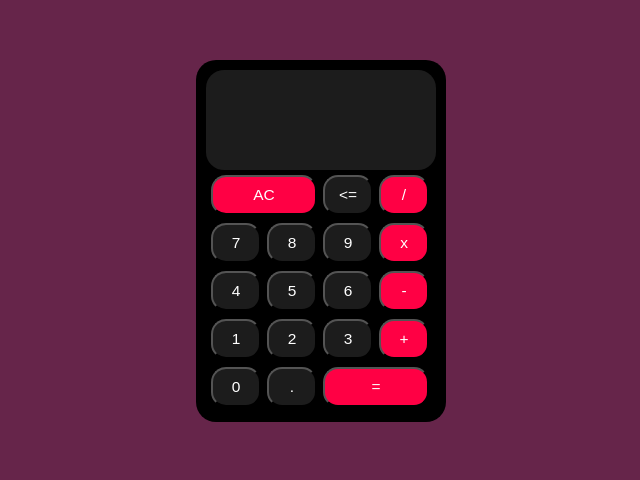
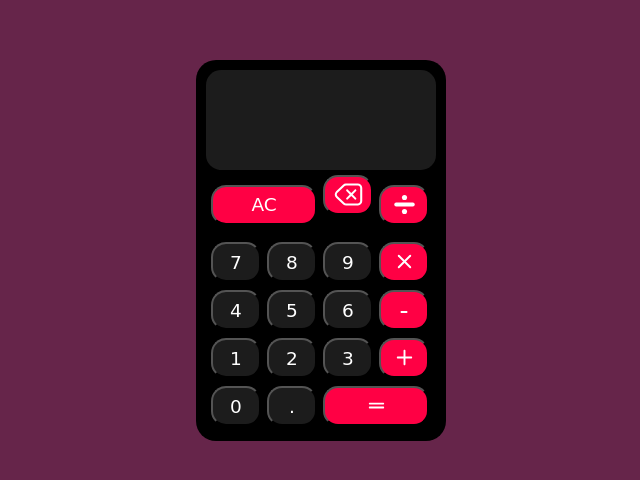
Before and after one commit to Solarck/Calculadora, a plain HTML site: page index.html in a window 1280 px wide. Shown: the part 204-684 px from the top of the page, without its empty margins (290-930 px from the left). Drawn offline with Linux system fonts and the light colour scheme.

Commit message:
upload icons
Atualização de html e css, adicionando icones aos botões

```diff
--- a/index.html
+++ b/index.html
@@ -14,35 +14,51 @@
             <p class="resultado" id="resultado"></p>
             <tr>
                 <td><button class="ac" style="width: 106px;" onclick="clean()">AC</button></td>
-                <td><button class="tcl del" onclick="back()"><=</button></td>
-                <td><button class="tcl especial  divid" onclick="insert('/')">/</button></td>
+                <td><button class="tcl del" onclick="back()">
+                    <img class="backspace" src="icons/backspace.svg" alt="">
+                    <div class="icons">backspace</div>
+            </button>
+        </td>
+                <td><button class="tcl especial  divid" onclick="insert('/')">
+                    <img class="img" src="icons/divide.svg" alt="">
+                    <div class="icons"></div>
+                </button></td>
             </tr>
 
             <tr>
                 <td><button class="tcl" onclick="insert('7')">7</button></td>
                 <td><button class="tcl" onclick="insert('8')">8</button></td>
                 <td><button class="tcl" onclick="insert('9')">9</button></td>
-                <td><button class="tcl especial" onclick="insert('*')">x</button></td>
+                <td><button class="tcl especial" onclick="insert('*')">
+                    <img class="img" src="icons/x.svg" alt="">
+                    <div class="icons"></div>
+                </button></td>
             </tr>
 
             <tr>
                 <td><button class="tcl" onclick="insert('4')">4</button></td>
                 <td><button class="tcl" onclick="insert('5')">5</button></td>
                 <td><button class="tcl" onclick="insert('6')">6</button></td>
-                <td><button class="tcl especial" onclick="insert('-')">-</button></td>
+                <td><button class="tcl especial" onclick="insert('-')" style="font-size: 25px;">-</button></td>
             </tr>
 
             <tr>
                 <td><button class="tcl" onclick="insert('1')">1</button></td>
                 <td><button class="tcl" onclick="insert('2')">2</button></td>
                 <td><button class="tcl" onclick="insert('3')">3</button></td>
-                <td><button class="tcl especial" onclick="insert('+')">+</button></td>
+                <td><button class="tcl especial" onclick="insert('+')">
+                    <img class="img" src="icons/plus.svg" alt="">
+                    <div class="icons"></div>
+                </button></td>
             </tr>
 
             <tr>
                 <td><button class="tcl" onclick="insert(0)">0</button></td>
                 <td><button class="tcl" onclick="insert('.')">.</button></td>
-                <td><button class=" igual " style="width: 106px;" onclick="confirm()">=</button></td>
+                <td><button class=" igual " style="width: 106px;" onclick="confirm()">
+                    <img class="img" src="icons/equal.svg" alt="">
+                    <div class="icons"></div>
+                </button></td>
             </tr>
         </table>
     </div>
--- a/style.css
+++ b/style.css
@@ -2,8 +2,8 @@
     margin: 0;
     padding: 0;
     box-sizing: border-box;
-    font-family: sans-serif;
-    font-size: 15.5px;
+    font-family: 'Lobster', cursive;
+    font-size: 18.5px;
 }
 
 body{
@@ -68,8 +68,28 @@ table td{
     text-align: right;
     height: 100px;
     font-size: 35px;
-    border-radius: 18px;
+    border-radius: 15px;
     word-wrap: break-word;
     background:#1C1C1C;
     color: white;
 }
+
+.del{
+    margin: 3px;
+    width: 50px;
+    height: 40px;
+    border-radius: 15px;
+    cursor: pointer;
+    color: black;
+    background-color:rgb(255, 0, 68);
+}
+
+.img{
+    width: 23px;
+    height: 35px;
+}
+
+.backspace{
+    width: 33px;
+    height: 35px;
+}
```
Also changed, not shown: Esboço.png (deleted), calculadora.png (added), icons/backspace.svg (added), icons/divide.svg (added), icons/equal.svg (added), icons/plus.svg (added), icons/x.svg (added).
